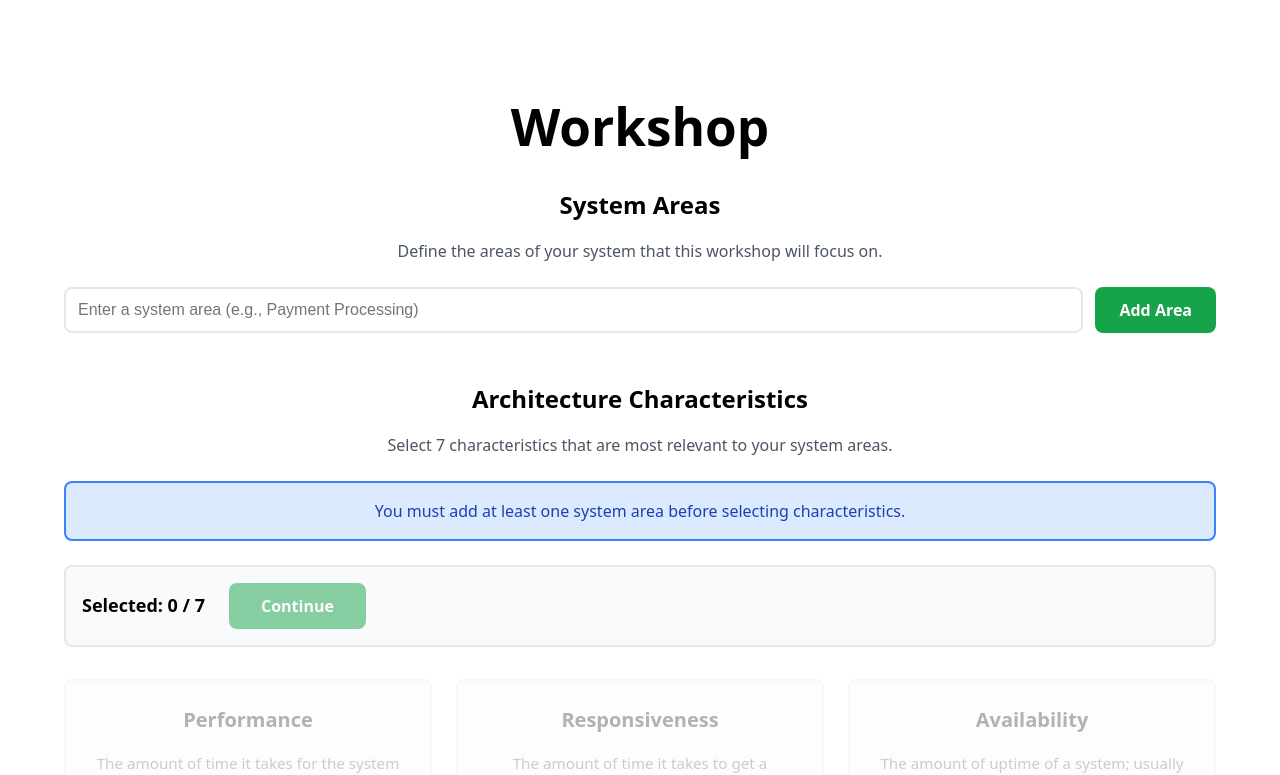
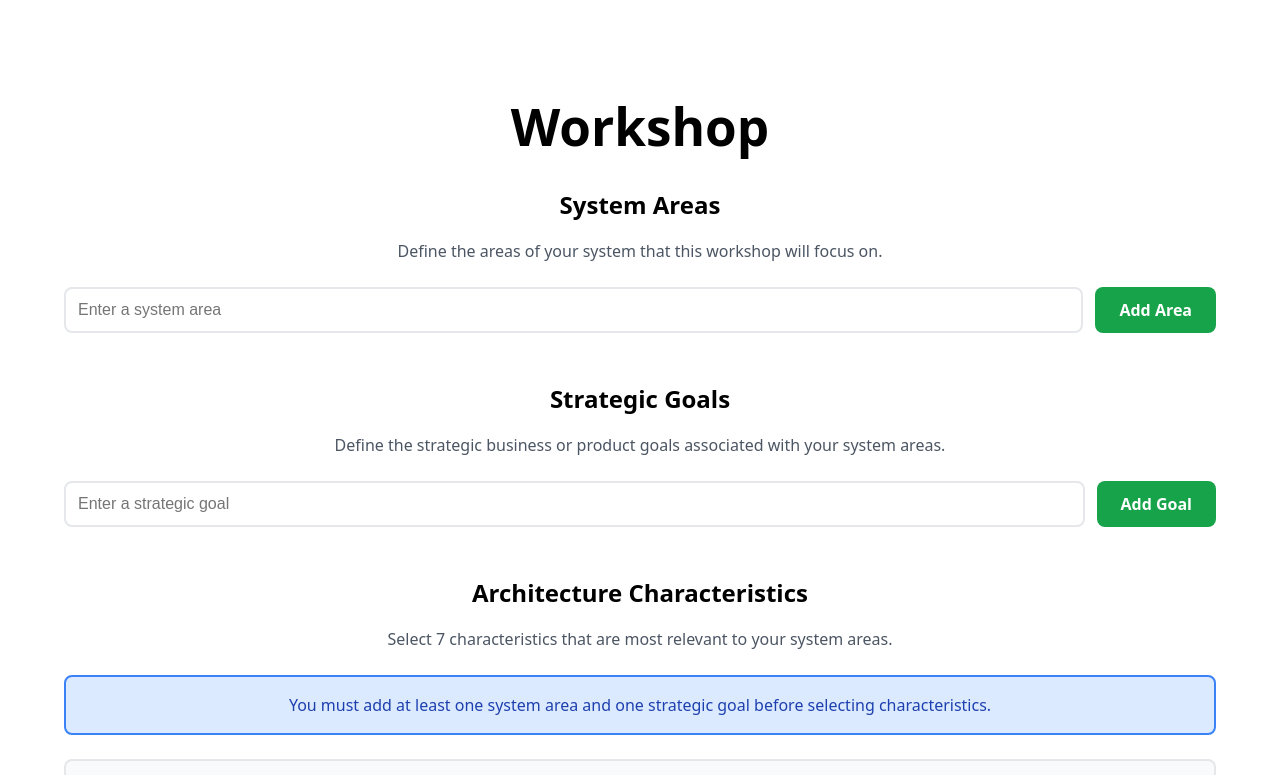
Before and after one commit to craighoustondev/architecure-characteristics, a Vue app in the folder frontend/: page /workshop in a window 1280 px wide. Shown: the top 775 px of the page. Built offline with nearby package versions, Linux system fonts and the light colour scheme.

Commit message:
Add strategic goals functionality in Workshop component: implement input for adding/removing strategic goals, update validation logic for characteristic selection based on goals, and enhance UI with corresponding tests to validate new features.

```diff
--- a/frontend/src/views/Workshop.vue
+++ b/frontend/src/views/Workshop.vue
@@ -113,6 +113,21 @@ const removeSystemArea = (index: number) => {
   systemAreas.value.splice(index, 1)
 }
 
+// Strategic goals state
+const strategicGoals = ref<string[]>([])
+const newGoal = ref('')
+
+const addStrategicGoal = () => {
+  if (newGoal.value.trim()) {
+    strategicGoals.value.push(newGoal.value.trim())
+    newGoal.value = ''
+  }
+}
+
+const removeStrategicGoal = (index: number) => {
+  strategicGoals.value.splice(index, 1)
+}
+
 // Phase tracking: 'initial' (select 7) or 'narrowDown' (narrow to 3)
 const phase = ref<'initial' | 'narrowDown'>('initial')
 
@@ -125,7 +140,7 @@ const SUGGESTED_FINAL = 3
 const showLimitWarning = ref(false)
 
 const canSelectCharacteristics = () => {
-  return systemAreas.value.length > 0
+  return systemAreas.value.length > 0 && strategicGoals.value.length > 0
 }
 
 const toggleSelection = (name: string) => {
@@ -217,6 +232,19 @@ watch(
     }
   }
 )
+
+// Watch for when all strategic goals are removed and clear selections
+watch(
+  () => strategicGoals.value.length,
+  (newLength) => {
+    if (newLength === 0) {
+      // Clear all selected characteristics when no strategic goals exist
+      selectedCharacteristics.value.clear()
+      selectedCharacteristics.value = new Set()
+      showLimitWarning.value = false
+    }
+  }
+)
 </script>
 
 <template>
@@ -232,7 +260,7 @@ watch(
         <input
           v-model="newArea"
           type="text"
-          placeholder="Enter a system area (e.g., Payment Processing)"
+          placeholder="Enter a system area"
           @keyup.enter="addSystemArea"
         />
         <button @click="addSystemArea">Add Area</button>
@@ -256,13 +284,54 @@ watch(
       </div>
     </section>
 
+    <!-- Strategic Goals Section -->
+    <section class="strategic-goals-section">
+      <h2>Strategic Goals</h2>
+      <p>Define the strategic business or product goals associated with your system areas.</p>
+
+      <div class="goal-input-group">
+        <input
+          v-model="newGoal"
+          type="text"
+          placeholder="Enter a strategic goal"
+          @keyup.enter="addStrategicGoal"
+        />
+        <button @click="addStrategicGoal">Add Goal</button>
+      </div>
+
+      <div v-if="strategicGoals.length > 0" class="goals-list">
+        <div
+          v-for="(goal, index) in strategicGoals"
+          :key="index"
+          class="goal-tag"
+        >
+          <span>{{ goal }}</span>
+          <button
+            class="remove-button"
+            @click="removeStrategicGoal(index)"
+            aria-label="Remove goal"
+          >
+            ×
+          </button>
+        </div>
+      </div>
+    </section>
+
     <!-- Initial Phase: Select 7 Characteristics -->
     <section v-if="phase === 'initial'" class="characteristics-section">
       <h2>Architecture Characteristics</h2>
       <p>Select 7 characteristics that are most relevant to your system areas.</p>
 
       <div v-if="!canSelectCharacteristics()" class="info-message">
-        You must add at least one system area before selecting characteristics.
+        <span v-if="systemAreas.length === 0 && strategicGoals.length === 0">
+          You must add at least one system area and one strategic goal before selecting characteristics.
+        </span>
+        <span v-else-if="systemAreas.length === 0">
+          You must add at least one system area before selecting characteristics.
+        </span>
+        <span v-else-if="strategicGoals.length === 0">
+          You must add at least one strategic goal before selecting characteristics.
+        </span>
       </div>
 
       <div class="selection-status">
@@ -372,18 +441,21 @@ section {
 }
 
 .system-areas-section p,
+.strategic-goals-section p,
 .characteristics-section p {
   color: #4b5563;
   margin-bottom: 1.5rem;
 }
 
-.area-input-group {
+.area-input-group,
+.goal-input-group {
   display: flex;
   gap: 0.75rem;
   margin-bottom: 1.5rem;
 }
 
-.area-input-group input {
+.area-input-group input,
+.goal-input-group input {
   flex: 1;
   padding: 0.75rem;
   border: 2px solid #e5e7eb;
@@ -392,12 +464,14 @@ section {
   transition: border-color 0.2s;
 }
 
-.area-input-group input:focus {
+.area-input-group input:focus,
+.goal-input-group input:focus {
   outline: none;
   border-color: #16a34a;
 }
 
-.area-input-group button {
+.area-input-group button,
+.goal-input-group button {
   padding: 0.75rem 1.5rem;
   background-color: #16a34a;
   color: white;
@@ -409,21 +483,25 @@ section {
   transition: background-color 0.2s;
 }
 
-.area-input-group button:hover {
+.area-input-group button:hover,
+.goal-input-group button:hover {
   background-color: #15803d;
 }
 
-.area-input-group button:active {
+.area-input-group button:active,
+.goal-input-group button:active {
   background-color: #14532d;
 }
 
-.areas-list {
+.areas-list,
+.goals-list {
   display: flex;
   flex-wrap: wrap;
   gap: 0.75rem;
 }
 
-.area-tag {
+.area-tag,
+.goal-tag {
   display: flex;
   align-items: center;
   gap: 0.5rem;
@@ -435,7 +513,8 @@ section {
   font-weight: 500;
 }
 
-.area-tag .remove-button {
+.area-tag .remove-button,
+.goal-tag .remove-button {
   display: flex;
   align-items: center;
   justify-content: center;
@@ -452,7 +531,8 @@ section {
   transition: background-color 0.2s, color 0.2s;
 }
 
-.area-tag .remove-button:hover {
+.area-tag .remove-button:hover,
+.goal-tag .remove-button:hover {
   background-color: #fee2e2;
   color: #991b1b;
 }
```
Also changed, not shown: 1 other file (tests, documents, lock files or other folders).
